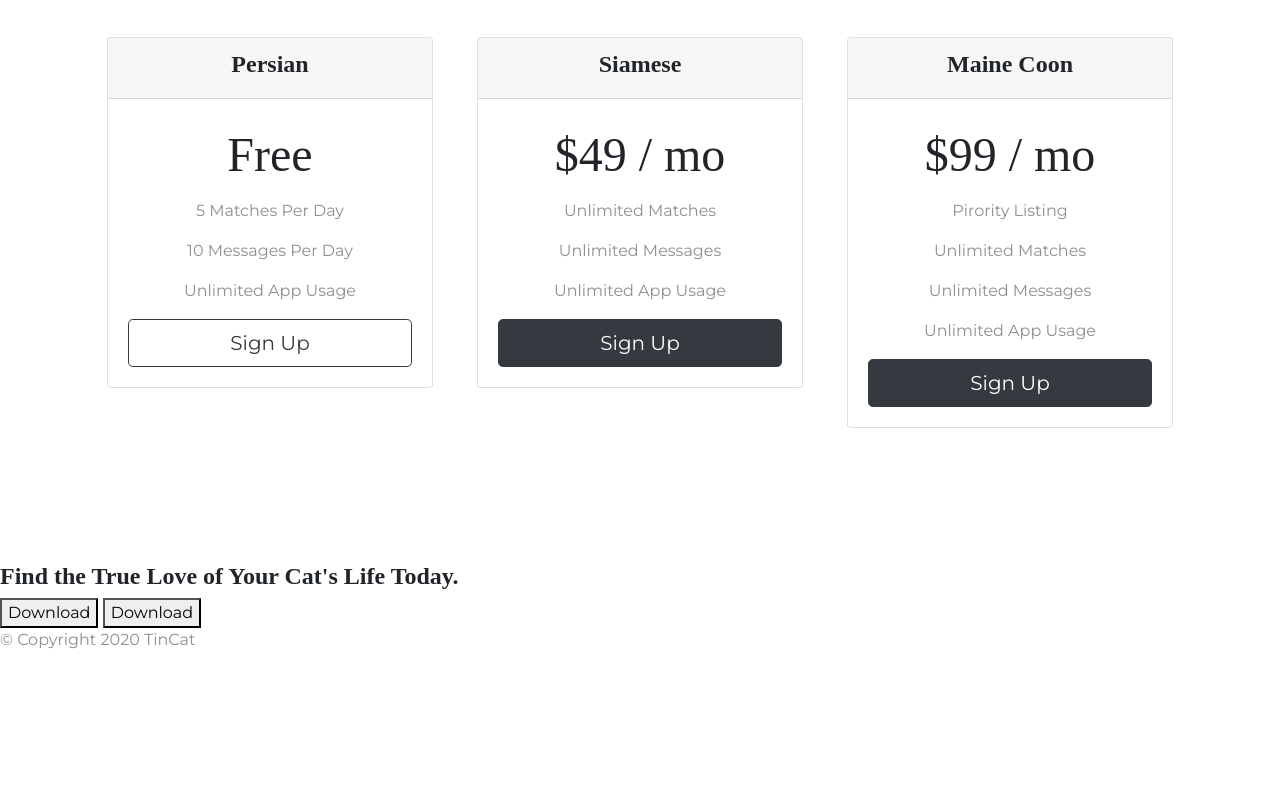
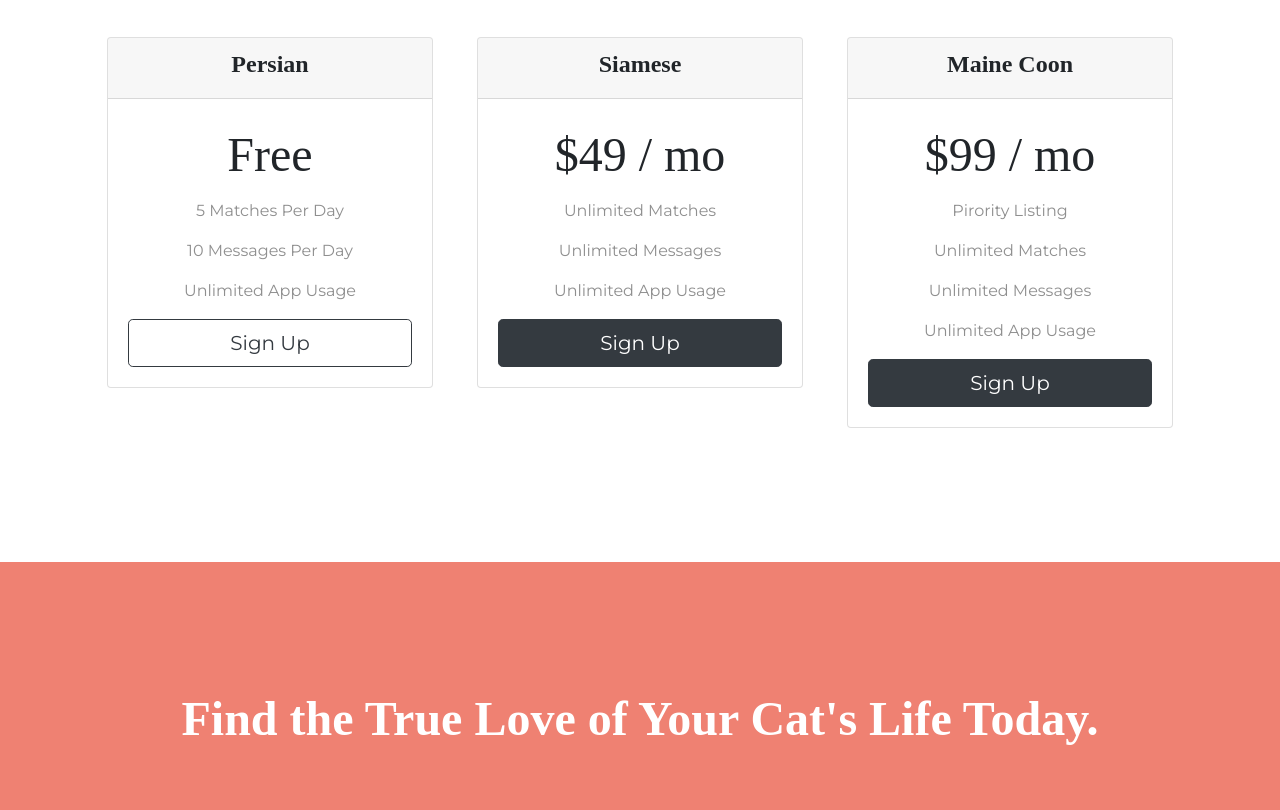
Before and after one commit to muskanrani/TinCat, a plain HTML site: page index.html in a window 1280 px wide. Shown: the part 1978-2788 px from the top of the page. Before the commit the page ends 2646 px from the top, so only its background shows below. Drawn offline with nearby package versions, Linux system fonts and the light colour scheme.

Commit message:
final commit

```diff
--- a/css/styles.css
+++ b/css/styles.css
@@ -125,3 +125,16 @@ p{
   padding: 3% 2%;
   text-align: center;
 }
+
+
+/* Call to Action */
+
+#cta{
+  text-align: center;
+  background-color: #ef8172;
+  color: #fff;
+  padding: 10% 5%;
+}
+.cta-text{
+    font-size: 3rem;
+}
--- a/index.html
+++ b/index.html
@@ -3,7 +3,7 @@
 
 <head>
   <meta charset="utf-8">
-  <title>TinCat</title>
+  <title>TinCat😻</title>
   <link rel="stylesheet" href="https://stackpath.bootstrapcdn.com/bootstrap/4.5.0/css/bootstrap.min.css" integrity="sha384-9aIt2nRpC12Uk9gS9baDl411NQApFmC26EwAOH8WgZl5MYYxFfc+NcPb1dKGj7Sk" crossorigin="anonymous">
   <link rel="stylesheet" href="css/styles.css">
   <!-- font awesome -->
@@ -26,7 +26,8 @@
 
       <!-- Nav Bar -->
       <nav class="navbar bg-dark navbar-expand-lg navbar-dark">
-        <a class="navbar-brand" href=""><i class="fas fa-fire-alt"></i> tinCat</a>
+        <title>TinCat😻</title>
+        <a class="navbar-brand" href="">😻 tinCat</a>
         <button class="navbar-toggler" type="button" data-toggle="collapse" data-target="#navbarSupportedContent" aria-controls="navbarSupportedContent" aria-expanded="false" aria-label="Toggle navigation">
           <span class="navbar-toggler-icon"></span>
         </button>
@@ -100,7 +101,7 @@
           <em>Pebbles, New York</em>
         </div>
         <div class="carousel-item">
-          <h2 class="testimonial-text">My dog used to be so lonely, but with TinDog's help, they've found the love of their life. I think.</h2>
+          <h2 class="testimonial-text">My cat used to be so lonely, but with TinCat's help, they've found the love♥ of their life. I think.</h2>
           <img class="testimonial-image" src="images/lady-img.jpg" alt="lady-profile">
           <em>Beverly, Illinois</em>
         </div>
@@ -195,21 +196,21 @@
 
   <section id="cta">
 
-    <h3>Find the True Love of Your Cat's Life Today.</h3>
-    <button type="button">Download</button>
-    <button type="button">Download</button>
+    <h3 class="cta-text">Find the True Love of Your Cat's Life Today.</h3>
+    <button type="button" class="download btn btn-dark btn-lg"><i class="fab fa-apple"></i> Download</button>
+    <button type="button" class="download btn btn-outline-light btn-lg"><i class="fab fa-google-play"></i> Download</button>
 
   </section>
 
 
   <!-- Footer -->
-
+<center>
   <footer id="footer">
 
     <p>© Copyright 2020 TinCat</p>
 
   </footer>
-
+</center>
 
 </body>
 
```
